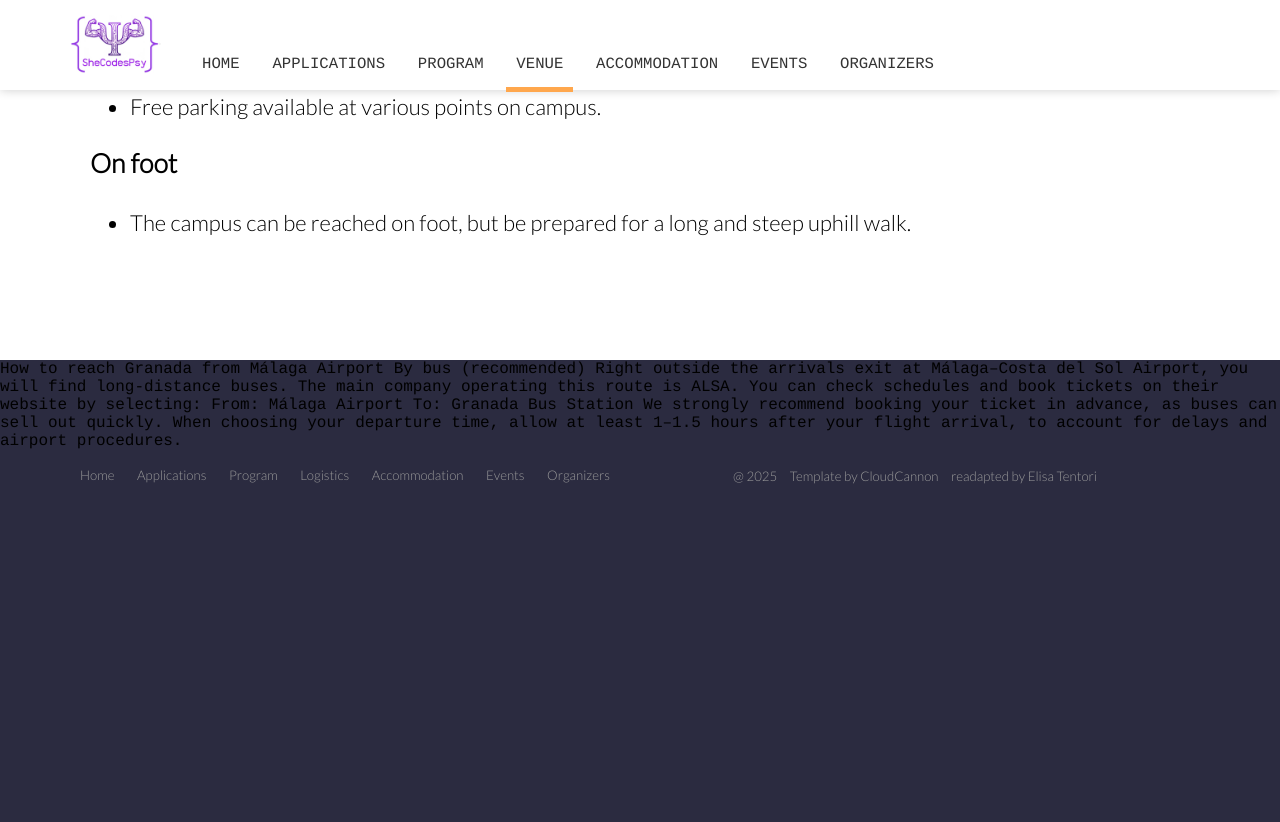
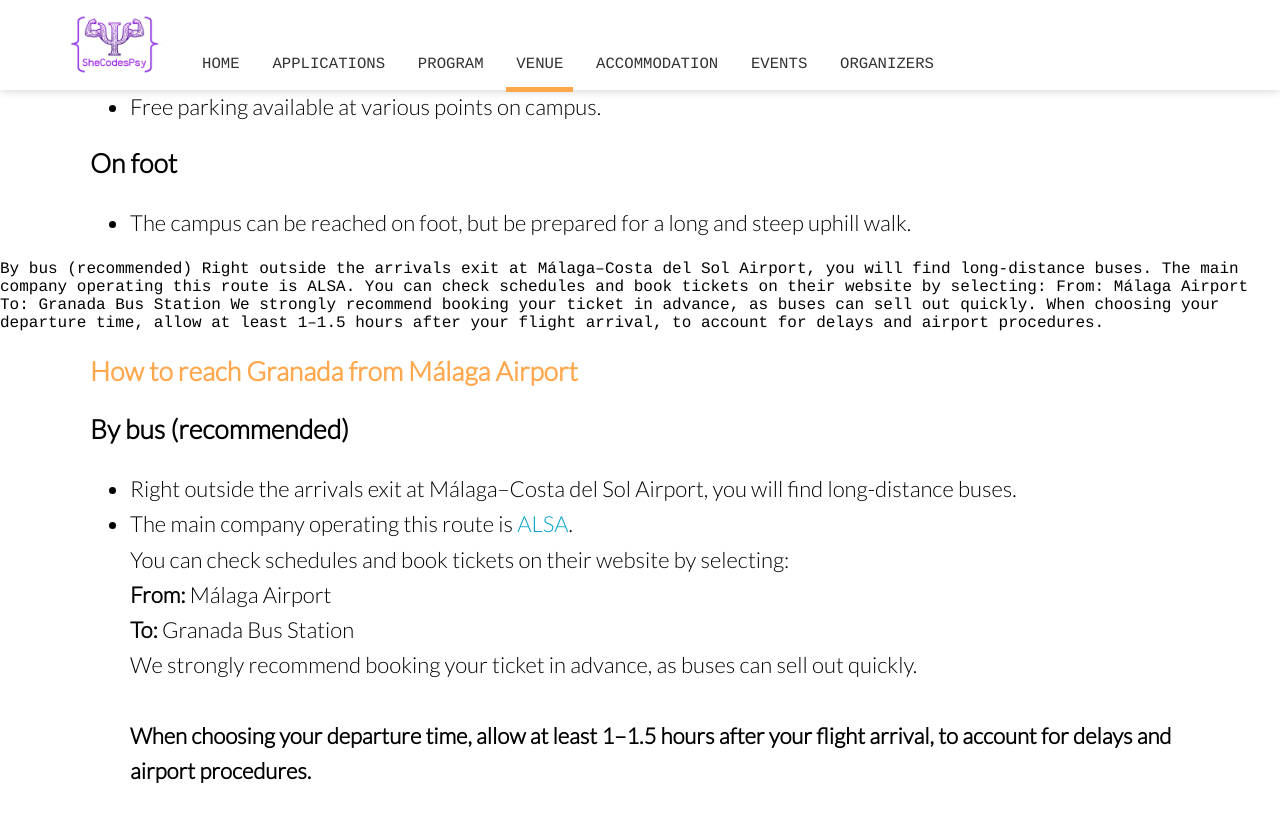
Before and after one commit to shecodespsy/shecodespsy.github.io, a Jekyll site: the page built from venue.html, in a window 1280 px wide and 900 px high, scrolled down 1518 px. Shown: the top 822 px of the window. Built offline with Jekyll 4.4.1, drawn with Linux system fonts in a browser that asks for light colours; nearby versions of some CDN libraries; before the commit the page ends 2021 px from its top, so only the background shows below that.

Commit message:
transport 2

```diff
--- a/venue.html
+++ b/venue.html
@@ -195,8 +195,6 @@ image: /images/background/cimcyc1.jpg
 
 		</div>
 
-
-
 		<div class="container flex">
 			<div class="text">
 				<p class="editable" style="margin-bottom:1em;">
@@ -239,6 +237,42 @@ image: /images/background/cimcyc1.jpg
 
 			</div>
 		</div>
+
+
+
+By bus (recommended)
+ Right outside the arrivals exit at Málaga–Costa del Sol Airport, you will find long-distance buses.
+The main company operating this route is ALSA.
+ You can check schedules and book tickets on their website by selecting:
+From: Málaga Airport
+To: Granada Bus Station
+We strongly recommend booking your ticket in advance, as buses can sell out quickly.
+When choosing your departure time, allow at least 1–1.5 hours after your flight arrival, to account for delays and airport procedures.
+
+
+		<div class="container flex">
+			<div class="text">
+				<p class="editable" style="margin-bottom:1em;">
+                    <span style="font-size:1.2em; font-weight:bold; color:#ffa74d;">
+                    	How to reach Granada from Málaga Airport</span>
+				</p>
+				<p class="editable" style="margin-bottom:1em;">
+          <span style="font-size:1.2em; font-weight:bold; color:#000000;">
+          By bus (recommended)</span><br>
+				</p>
+
+				<ul class="editable">
+				<li>Right outside the arrivals exit at Málaga–Costa del Sol Airport, you will find long-distance buses.</li>
+        <li>The main company operating this route is <a href="https://www.alsa.com/en" target="_blank">ALSA</a>.<br>
+           You can check schedules and book tickets on their website by selecting:<br>
+            <b>From:</b> Málaga Airport<br>
+            <b>To:</b> Granada Bus Station<br>
+            We strongly recommend booking your ticket in advance, as buses can sell out quickly.  <br><br>
+            <b>When choosing your departure time, allow at least 1–1.5 hours after your flight arrival, to account for delays and airport procedures. </b>
+        </li>
+			</div>
+		</div>
+
 	</section>
 
 </div>
```
